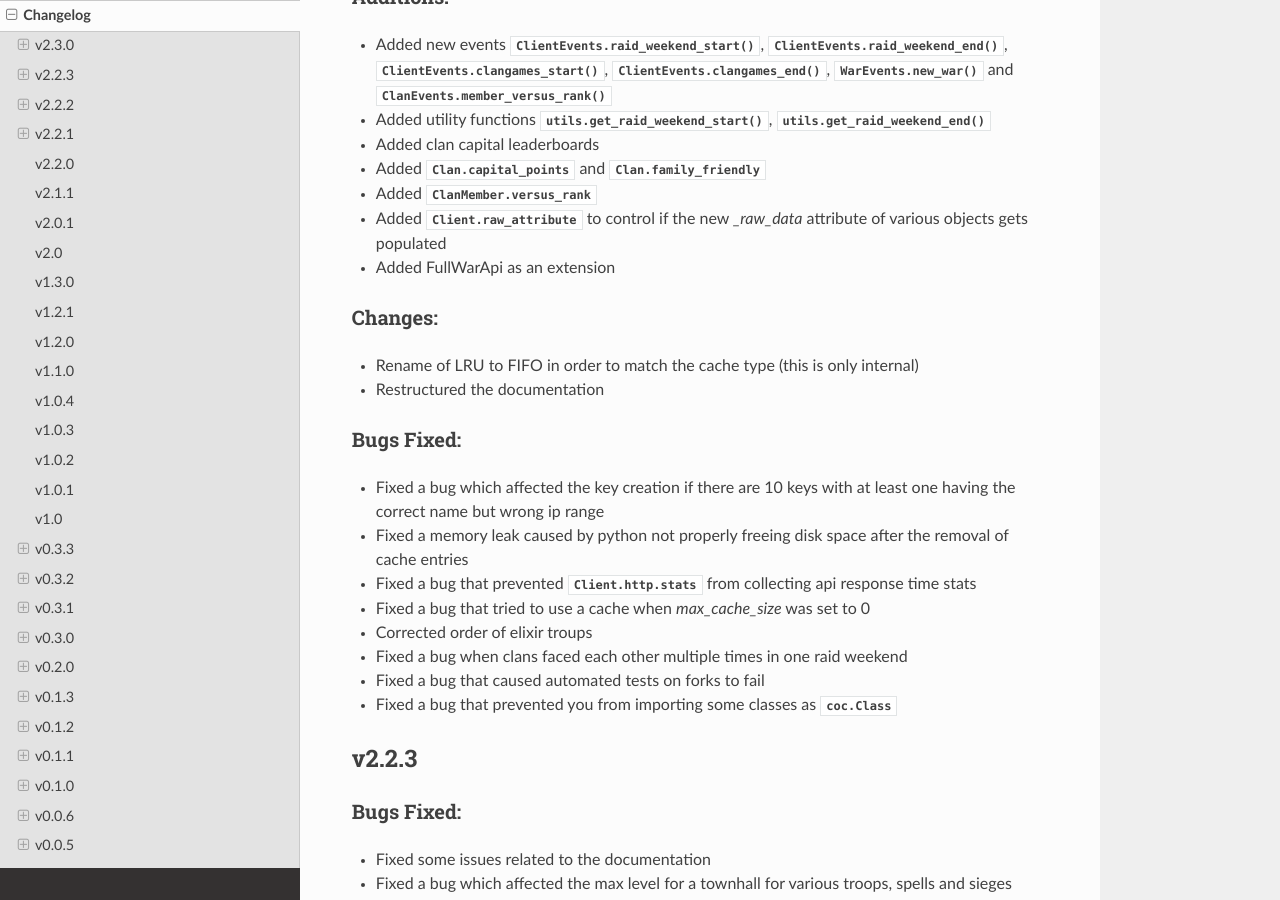
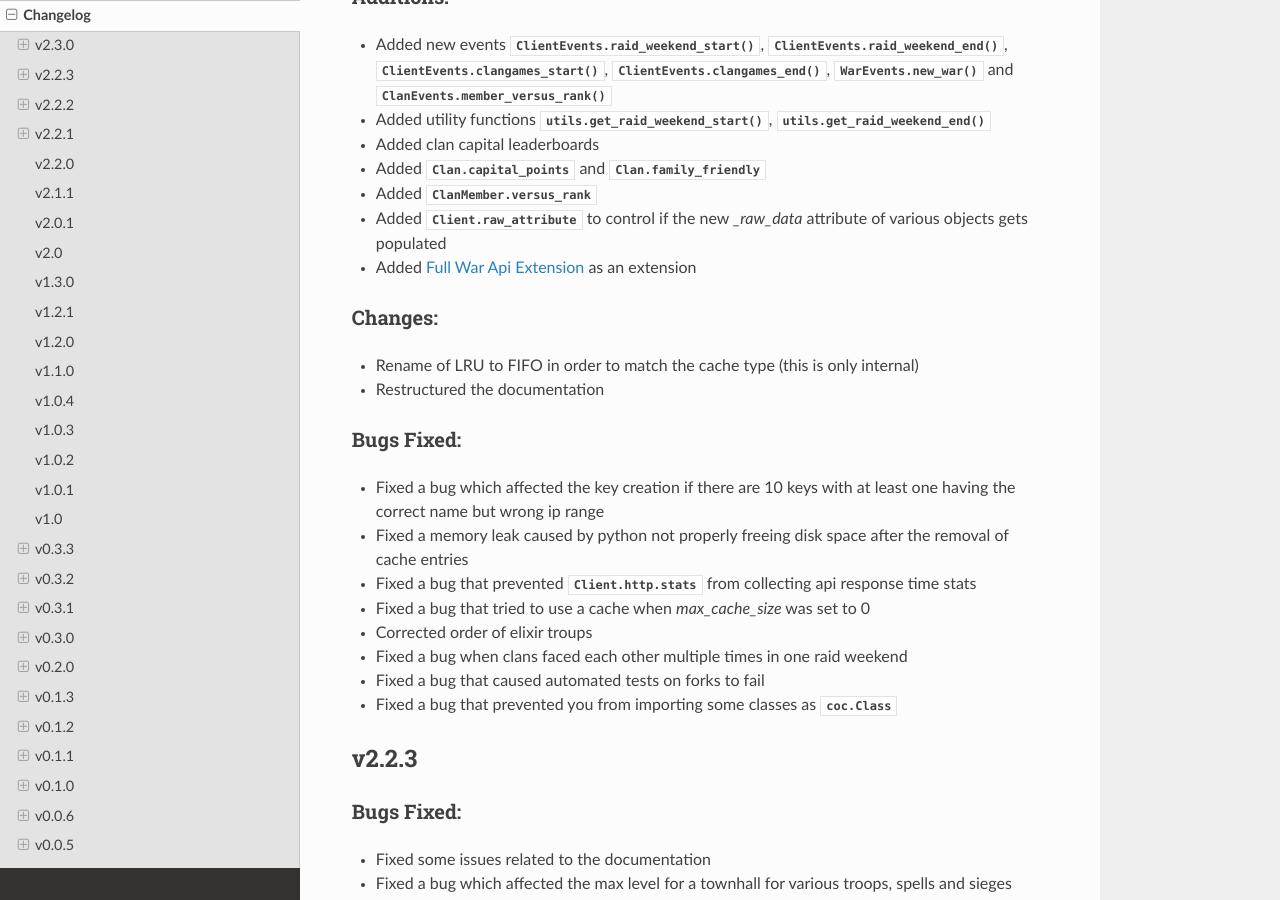
Before and after one commit to mathsman5133/coc.py, a Sphinx documentation site: the page built from docs/miscellaneous/changelog.rst, in a window 1280 px wide and 900 px high, scrolled down 305 px. Built offline with Sphinx 7.4.7 and the Read the Docs theme 2.0.0, drawn with Linux system fonts in a browser that asks for light colours.

Commit message:
added ref for full war api

```diff
--- a/docs/miscellaneous/changelog.rst
+++ b/docs/miscellaneous/changelog.rst
@@ -26,7 +26,7 @@ Additions:
 
 - Added :attr:`Client.raw_attribute` to control if the new `_raw_data` attribute of various objects gets populated
 
-- Added FullWarApi as an extension
+- Added :ref:`full_war_api` as an extension
 
 
 Changes:
```
